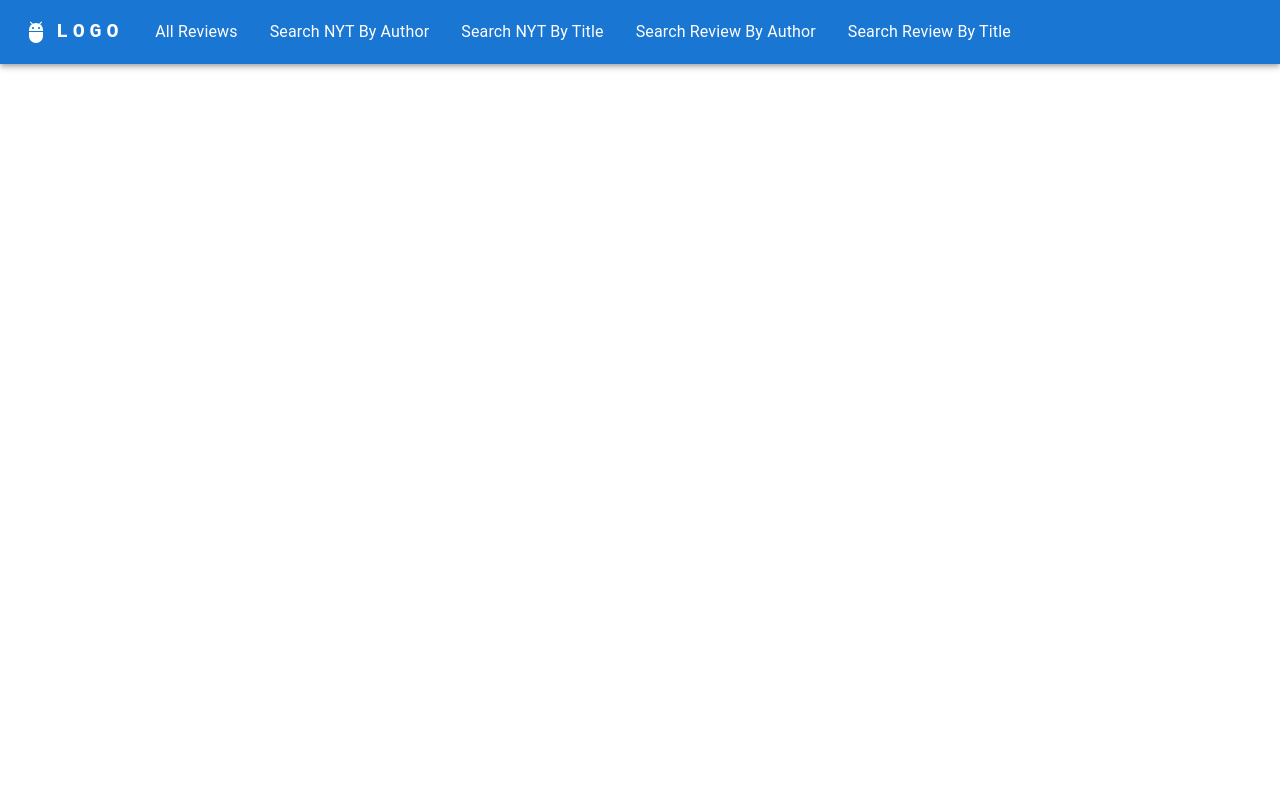
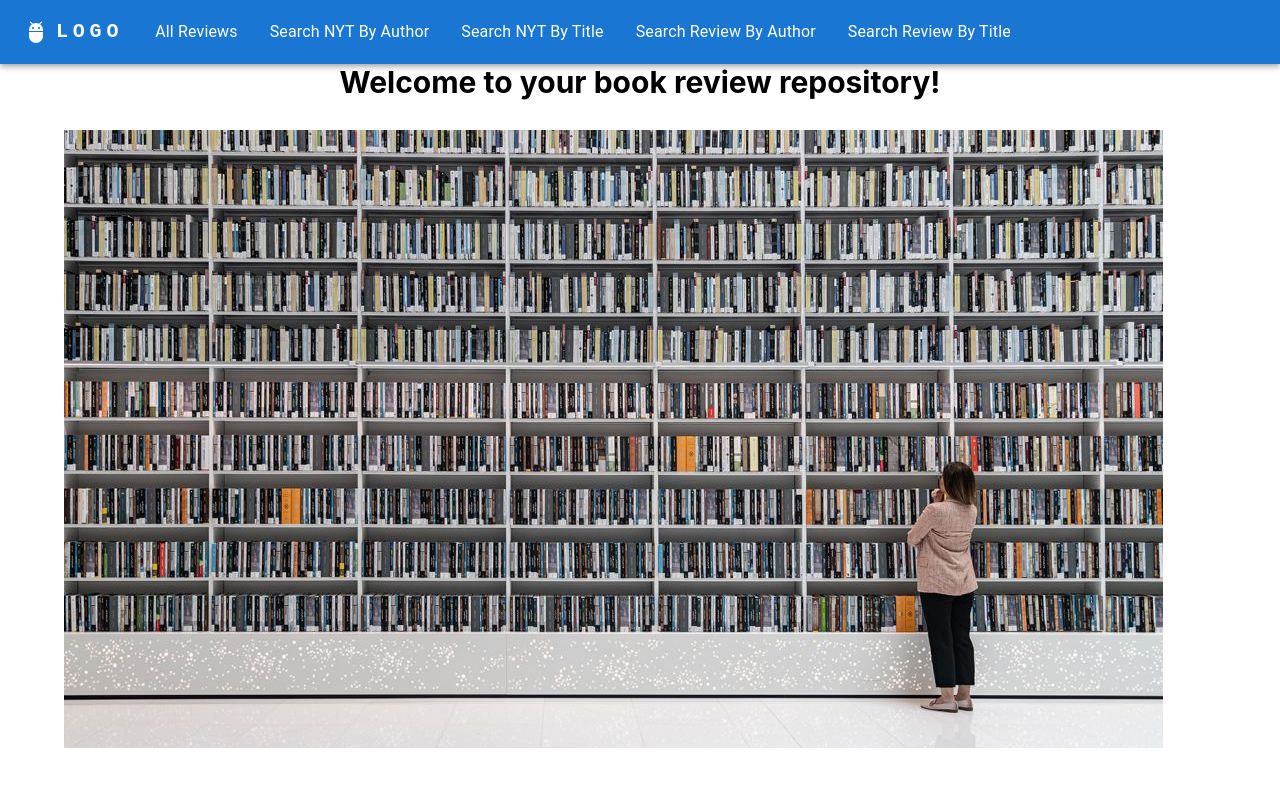
Before and after one commit to JosephAnderson5678/frontCoSchedule, a React (Create React App) app in the folder nytfront/: page / in a window 1280 px wide. Shown: the top 786 px of the page. Built offline with nearby package versions, Linux system fonts and the light colour scheme.

Commit message:
Added a basic 404 not found and homepage/initial splash screen.

```diff
--- a/nytfront/src/App.js
+++ b/nytfront/src/App.js
@@ -13,6 +13,8 @@ import SearchTitleNYT from './Components/NYTComponents/SearchTitleNYT/SearchTitl
 import ShowByTitleNYT from './Components/NYTComponents/SearchTitleNYT/ShowByTitleNYT/ShowByTitleNYT';
 import SearchReviewByAuthor from './Components/SearchReviewByAuthor/SearchReviewByAuthor';
 import SearchReviewByTitle from './Components/SearchReviewByTitle/SearchReviewByTitle';
+import FourOhFourNotFound from './Components/FourOhFourNotFound/FourOhFourNotFound';
+import HomePage from './Components/HomePage/HomePage';
 function App() {
 
   return (
@@ -32,6 +34,9 @@ function App() {
         <Route path="/deletereview/" element={<DeleteReview />} />
         <Route path="/searchreviewbyauthor/" element={<SearchReviewByAuthor/>}/>
         <Route path="/searchreviewbytitle/" element={<SearchReviewByTitle/>}/>
+        <Route path='*' element={<FourOhFourNotFound />}/>
+        <Route path="/" element={ <HomePage/> }/>
+
 
 
       </Routes>
--- /dev/null
+++ b/nytfront/src/Components/FourOhFourNotFound/FourOhFourNotFound.js
@@ -0,0 +1,9 @@
+
+export default function FourOhFourNotFound() {
+    return (
+        <div>
+        <header style={{ fontWeight:'bold',  textAlign: 'center', fontSize:'30px', paddingBottom:'30px'}}> Page not found!</header>
+
+        </div>
+    )
+}
--- /dev/null
+++ b/nytfront/src/Components/HomePage/HomePage.js
@@ -0,0 +1,14 @@
+import Library from "../../Constants/Library.jpg"
+import { Container } from "@mui/material"
+export default function HomePage() {
+    return (
+        <div>
+        <header style={{ fontWeight:'bold',  textAlign: 'center', fontSize:'30px', paddingBottom:'30px'}}> Welcome to your book review repository!</header>
+        <Container maxWidth="lg">
+
+
+     <img src={Library}   />
+      </Container>
+        </div>
+    )
+}
--- a/nytfront/src/Components/NYTComponents/SearchTitleNYT/ShowByTitleNYT/ShowByTitleNYT.js
+++ b/nytfront/src/Components/NYTComponents/SearchTitleNYT/ShowByTitleNYT/ShowByTitleNYT.js
@@ -11,7 +11,7 @@ function ShowByTitleNYT(props){
     const [books,getBooks]=useState();
     const [showData,getShowData]= useState(true);
     let { title } = useParams();
-
+    const fromShowByTitleNYT=true;
 
 
 
@@ -38,7 +38,7 @@ function ShowByTitleNYT(props){
             author= {book.book_author}
             title= {book.book_title}
             summary= {book.summary}
-            fromShowByAuthorNYT= {true} // {/* DO NOT REMOVE: This is title not author but keep it this way it is used to configure some stuff in ShowAPICard */}
+            fromShowByTitleNYT= {fromShowByTitleNYT}
             ></ShowAPICard>
           </Grid>
 ))}
```
Also changed, not shown: nytfront/src/Constants/Library.jpg (added), 1 other file (tests, documents, lock files or other folders).
